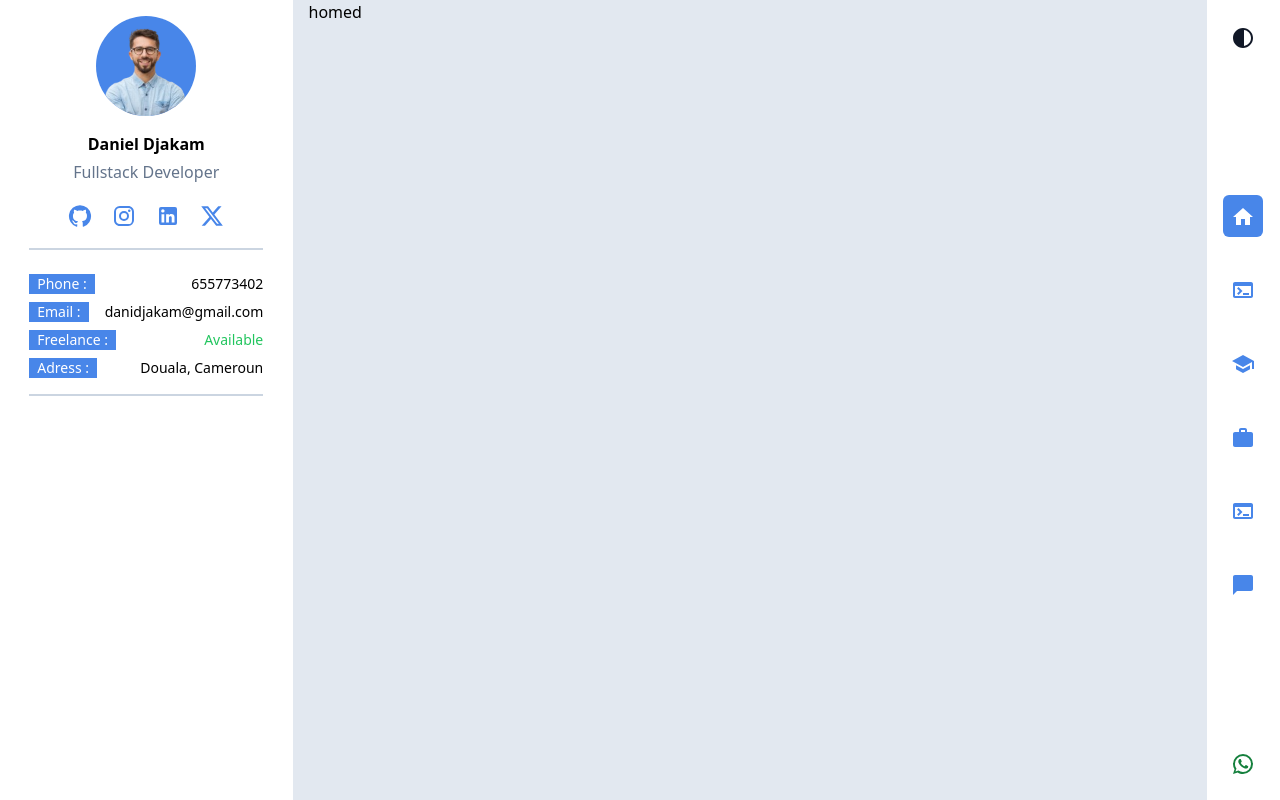
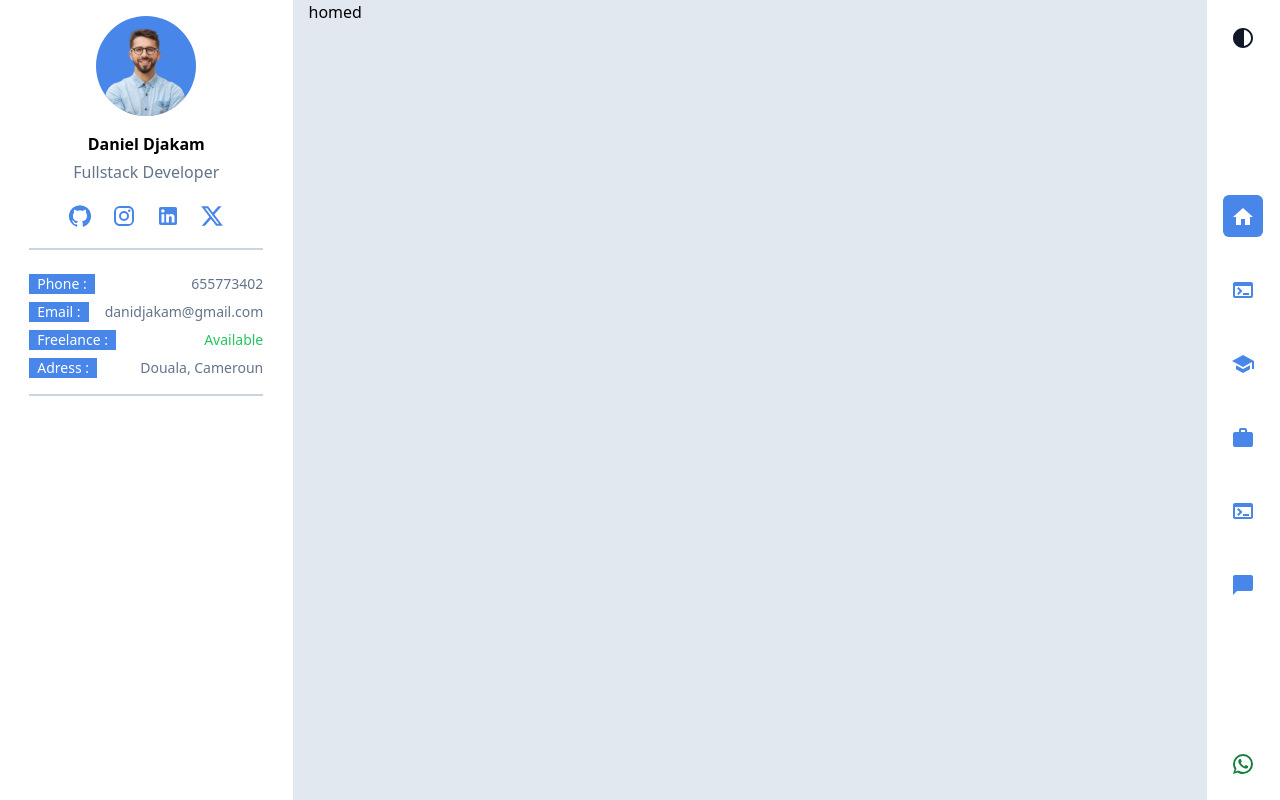
Before and after one commit to danieldjakam/my-portfolio, a React (Create React App) app: page / in a window 1280 px wide. Built offline with nearby package versions, Linux system fonts and the light colour scheme.

Commit message:
reorganize

```diff
--- a/src/components/global/SideBar.jsx
+++ b/src/components/global/SideBar.jsx
@@ -1,6 +1,6 @@
 import React from 'react'
-import Profile from '../ui/Profile'
-import InlineSideBarInfo from '../ui/InlineSideBarInfo'
+import Profile from '../ui/SideBar/Profile'
+import InlineSideBarInfo from '../ui/SideBar/InlineSideBarInfo'
 
 function SideBar() {
 	return (
--- a/src/components/ui/InlineSideBarInfo.jsx
+++ b/src/components/ui/SideBar/InlineSideBarInfo.jsx
@@ -6,7 +6,7 @@ function InlineSideBarInfo({text, description, color}) {
         <span className='bg-primary text-white px-2'>
             {text} :
         </span>
-        <span className={`${color ? color : ''}`}>
+        <span className={`${color ? color : 'text-slate-500 dark:text-slate-400'}`}>
             {description}
         </span>
     </div>
--- a/src/components/ui/Profile.jsx
+++ b/src/components/ui/SideBar/Profile.jsx
@@ -1,5 +1,5 @@
 import React from 'react'
-import me from '../../assets/images/me.png';
+import me from '../../../assets/images/me.png';
 import { GitHub, Instagram, LinkedIn, X } from '@mui/icons-material';
 
 function Profile() {
```
Also changed, not shown: src/components/ui/SideBar/SideBarSection.jsx (renamed from src/components/ui/SideBarSection.jsx).
